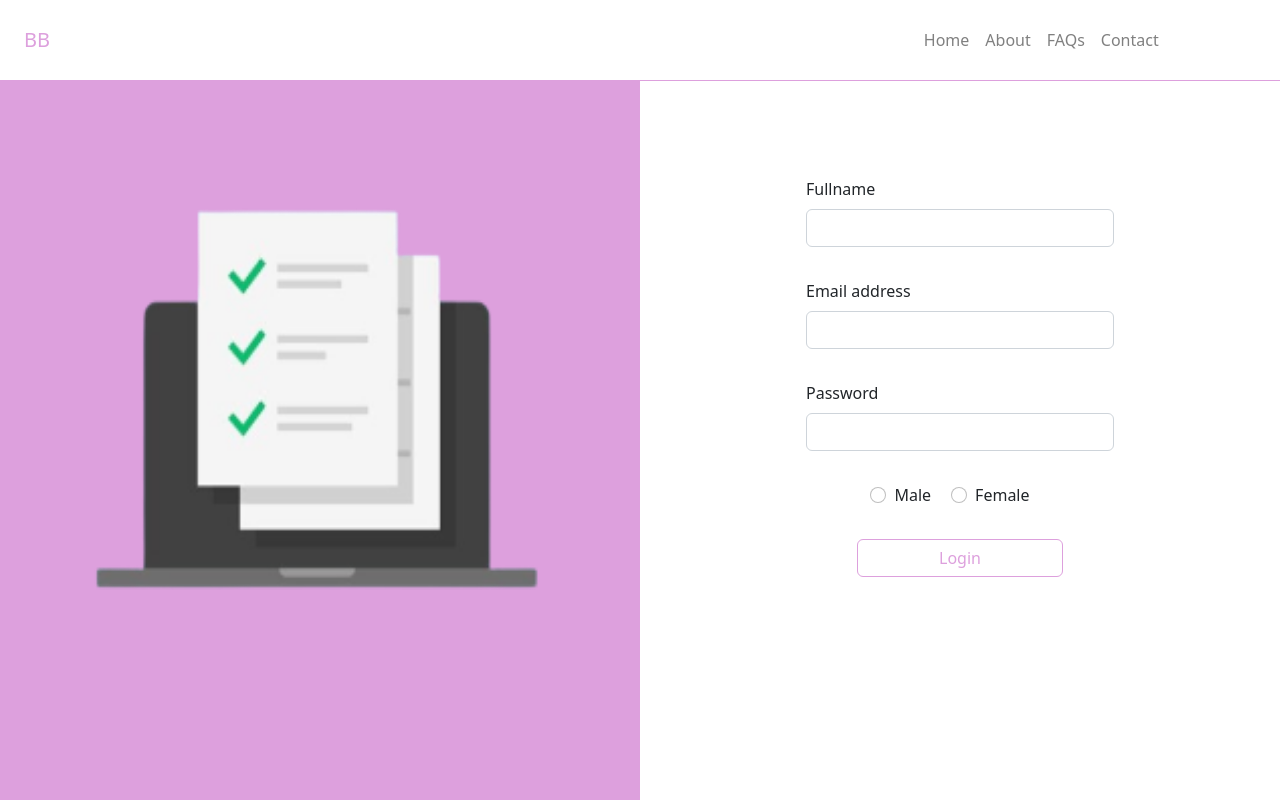
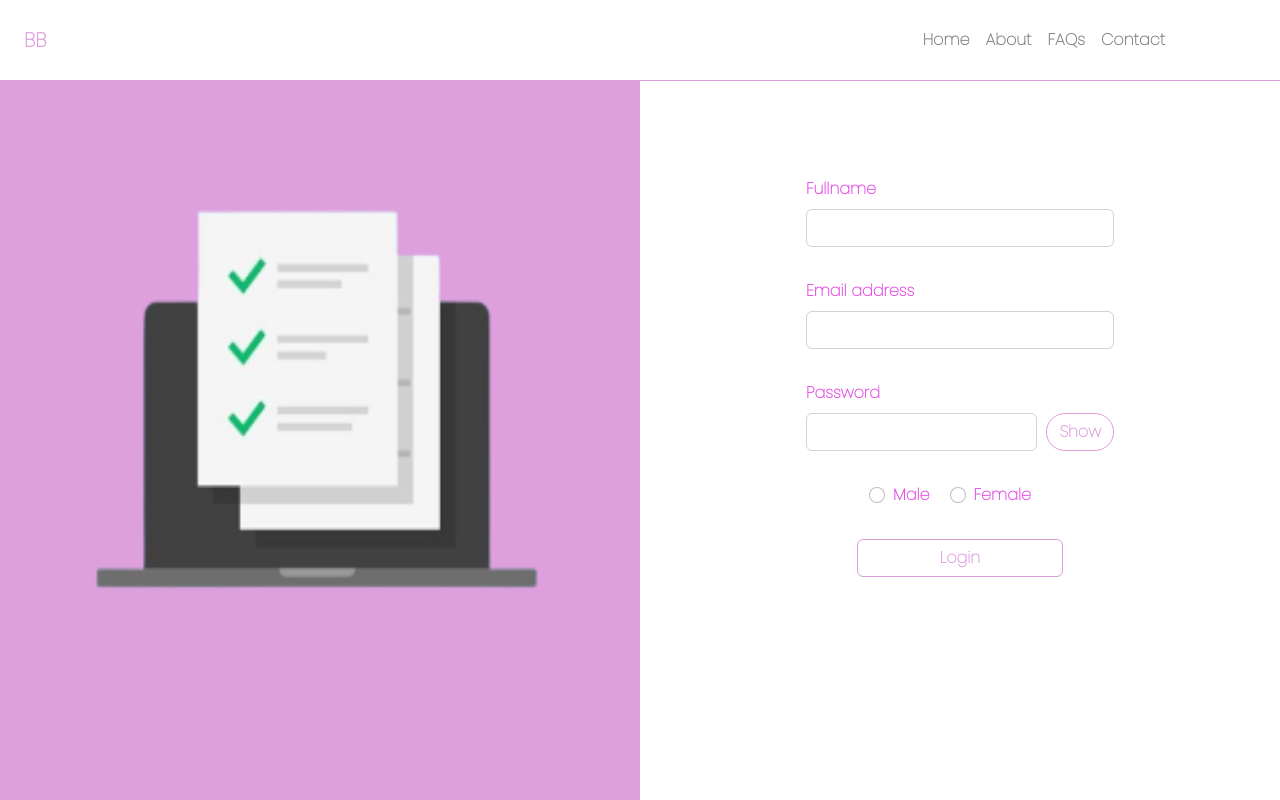
Before and after one commit to OmobolajiDurojaiye/form-validation, a plain HTML site: page index.html in a window 1280 px wide. Drawn offline with Linux system fonts and the light colour scheme; a web font is replaced by a local one.

Commit message:
modified the html, and css

```diff
--- a/css/style.css
+++ b/css/style.css
@@ -1,7 +1,6 @@
-/* * {
-    padding: 0 !important;
-    margin: 0 !important;
-} */
+* {
+    font-family: poppins, sans-serif;
+}
 
 .bb-nav {
     /* border-bottom: 1px solid gray !important; */
@@ -14,8 +13,18 @@
     height: 10vh !important;
 }
 
+p {
+    font-weight: bold !important;
+}
+
+.bb-logo {
+    font-weight: bold !important;
+    font-family: Impact, Haettenschweiler, 'Arial Narrow Bold', sans-serif !important;
+}
+
 .bb-nav-a-plum ul li a {
     color: grey !important;
+    font-weight: bold !important;
 }
 
 .bb-nav-a-plum ul li a:hover {
@@ -46,8 +55,18 @@
     background-color: plum !important;
 }
 
+label {
+    color: rgb(228, 77, 228) !important;
+    font-weight: bold !important;
+}
+
+button {
+    font-weight: bold !important;
+}
+
 .bb-signUp-info img {
     height: inherit !important;
+    /* box-shadow: rgba(149, 157, 165, 0.2) 0px 8px 24px; */
 }
 
 .bb-form-center-align {
@@ -61,6 +80,27 @@
 
 .bb-right-border-top {
     border-top: 1px solid plum !important;
+}
+
+.bb-pwd-width {
+    width: 75% !important;
+}
+
+@media (max-width: 576px) {
+    .bb-pwd-width {
+        width: 60% !important;
+    }
+
+    .bb-pwd-btn-flex {
+        display: flex !important;
+        justify-content: unset !important;
+        align-items: center !important;
+    }
+}
+
+.bb-pwd-btn-flex {
+    display: flex !important;
+    justify-content: space-between;
 }
 
 .bb-btn-plum {
--- a/index.html
+++ b/index.html
@@ -6,6 +6,9 @@
     <title>Sign Up || BB</title>
     <link rel="stylesheet" href="css/style.css">
     <link rel="stylesheet" href="bootstrap/css/bootstrap.css">
+    <link rel="preconnect" href="https://fonts.googleapis.com">
+    <link rel="preconnect" href="https://fonts.gstatic.com" crossorigin>
+    <link href="https://fonts.googleapis.com/css2?family=Agbalumo&family=Lato:wght@100&family=Montserrat:ital,wght@1,100&family=Open+Sans:wght@300&family=Poppins:ital,wght@0,100;1,100&family=Roboto:wght@100&family=Sometype+Mono&display=swap" rel="stylesheet">
 </head>
 <body>
 
@@ -16,7 +19,7 @@
 
             <div class="col">
                 <nav class="navbar bb-nav navbar-expand-lg bg-body-tertiary mb-4 bb-nav-a-plum">
-                    <div class="container-fluid">
+                    <div class="container-fluid bb-logo">
                       <a class="navbar-brand" style="color: plum !important;" href="#">BB</a>
                       <button class="navbar-toggler" type="button" data-bs-toggle="collapse" data-bs-target="#navbarSupportedContent" aria-controls="navbarSupportedContent" aria-expanded="false" aria-label="Toggle navigation">
                         <span class="navbar-toggler-icon"></span>
@@ -74,9 +77,12 @@
                       <!-- <div id="emailHelp" class="form-text">We'll never share your email with anyone else.</div> -->
                     </div>
 
-                    <div class="mb-3 col-md-12 col-lg-6">
+                    <div class="mb-3 col-md-4 col-lg-6">
                       <label for="pwd" class="form-label">Password</label>
-                      <input type="password" class="form-control" id="pwd">
+                      <span class="bb-pwd-btn-flex">
+                        <input type="password" class="form-control bb-pwd-width" id="pwd">
+                        <button type="button" class="btn bb-btn-plum rounded-pill" id="bb-pwd-show-btn">Show</button>
+                      </span>
                       <p id="empty-pwd"></p>
                     </div>
                     <!--user info ends-->
@@ -118,6 +124,18 @@
     <script>
 
         $(document).ready(function () {
+
+            // $("#bb-pwd-show-btn").on({
+
+            // })
+
+            var showing =  document.getElementById('bb-pwd-show-btn');
+            showing.onclick = function () {
+                document.getElementById('pwd').type = 'text';
+            }
+            //, showing.click function () {
+            //     document.getElementById('pwd').type = 'password';
+            // }
 
             $('#bb-form').submit(function () {
 
```
